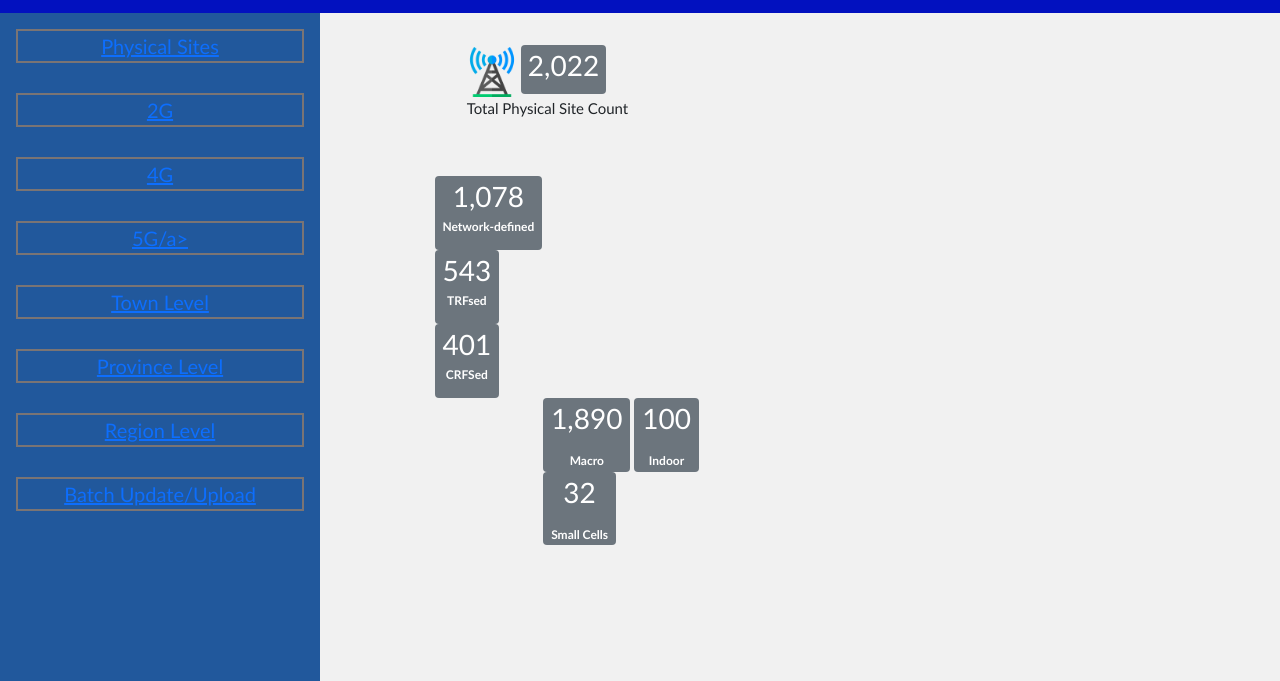
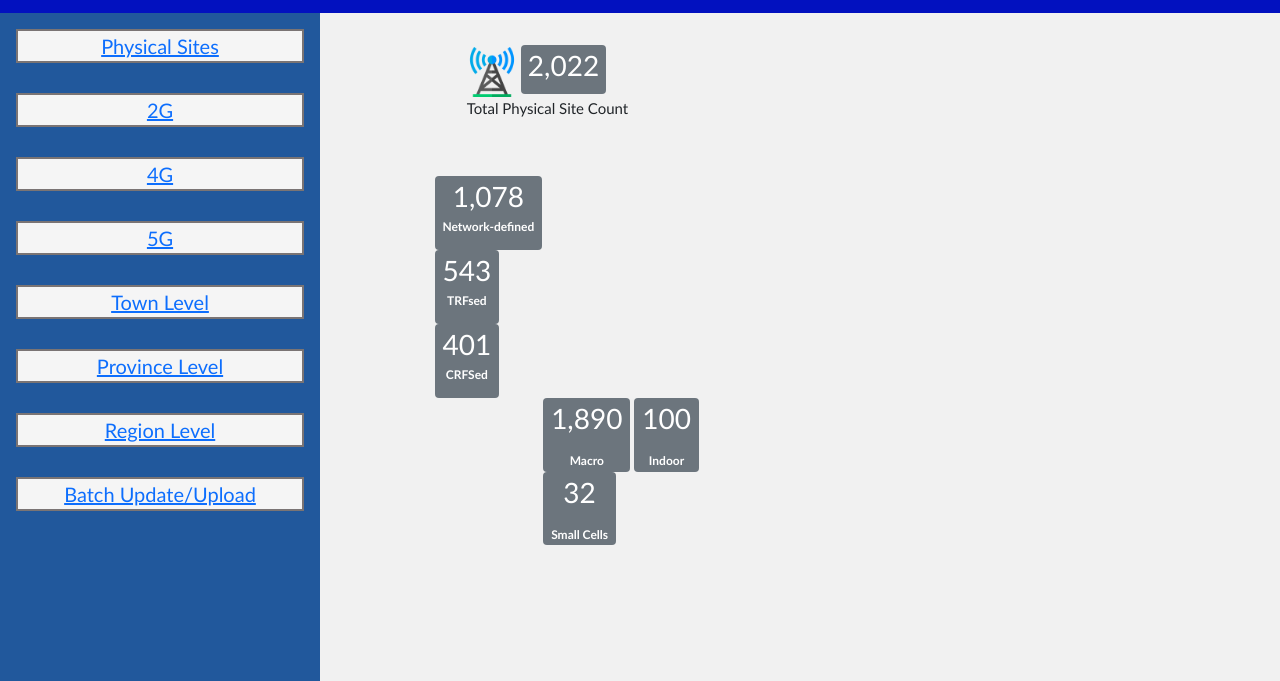
Before and after one commit to GwenSheena/site_management, a plain HTML site: page index.html in a window 1280 px wide. Shown: the part 119-800 px from the top of the page. Drawn offline with nearby package versions, Linux system fonts and the light colour scheme.

Commit message:
physical2

```diff
--- a/index.html
+++ b/index.html
@@ -26,7 +26,7 @@
             <li class="mynav">
               <a href="4G.html">4G</a></li><br/>
             <li class="mynav">
-              <a href="5G.html">5G/a></li><br/>
+              <a href="5G.html">5G</a></li><br/>
             <li class="mynav">
               <a href="town.html">Town Level</a></li><br/>
             <li class="mynav">
--- a/style.css
+++ b/style.css
@@ -28,6 +28,7 @@ position: fixed;
     border: 2px solid rgb(122, 116, 116);
     text-align: center;
     border-bottom: 2px solid rgb(122, 116, 116);
+    background-color: whitesmoke;
 }
 
 .summary {
```
